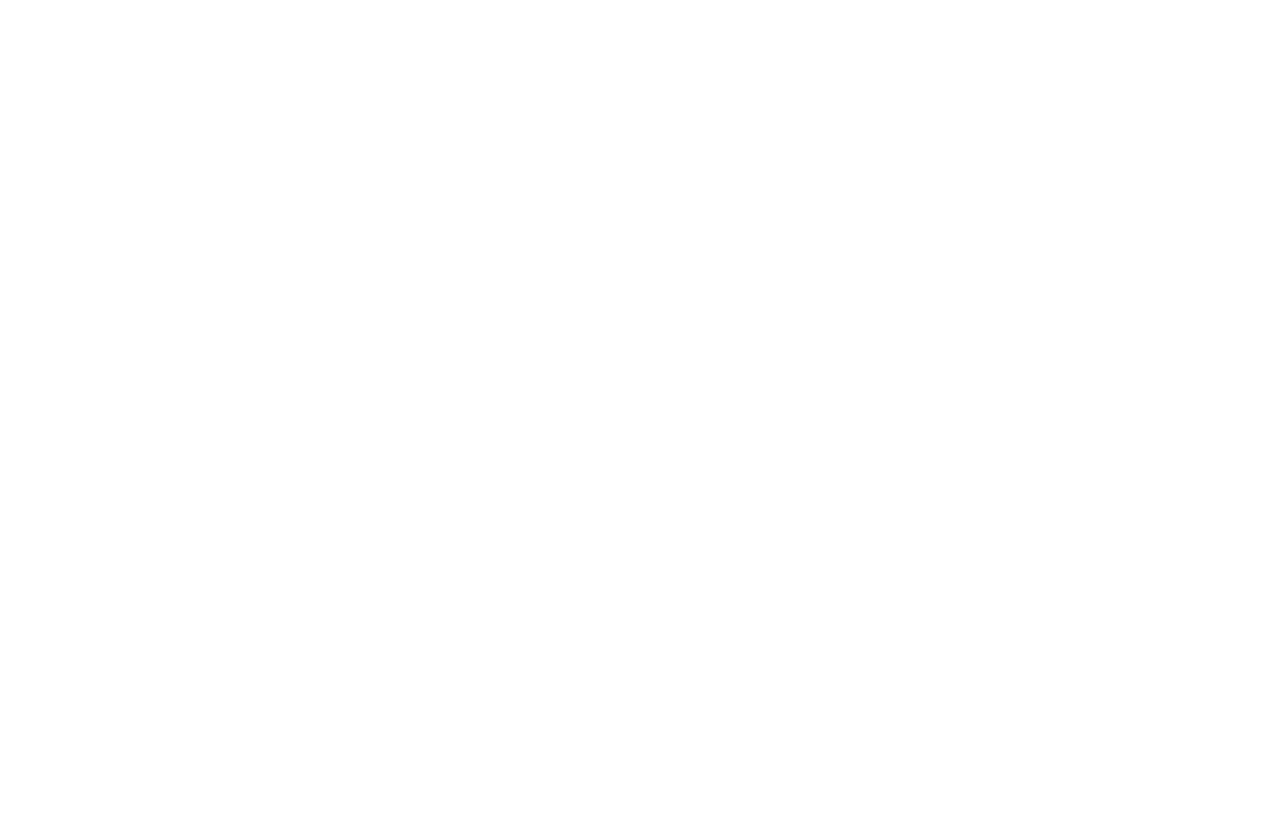
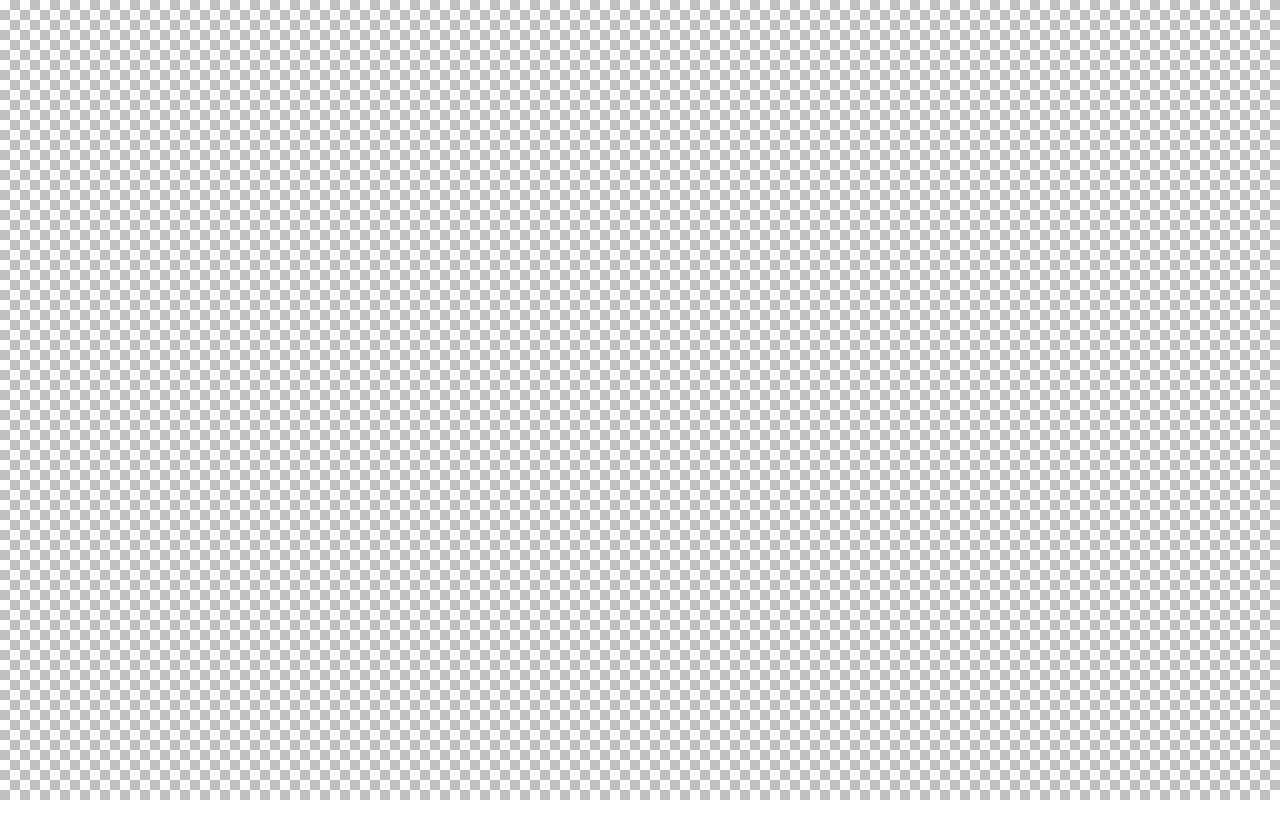
Before and after one commit to detectivekaktus/racecaster, a website with bundled scripts: page src/index.html in a window 1280 px wide. Built offline with nearby package versions, Linux system fonts and the light colour scheme.

Commit message:
Render pseudo-pixels on the canvas.

```diff
--- a/package.json
+++ b/package.json
@@ -3,7 +3,7 @@
   "version": "1.0.0",
   "main": "index.js",
   "scripts": {
-    "build": "npx tsc && cp src/index.html out/index.html",
+    "build": "npx tsc && cp src/index.html out/index.html && mkdir -p out/styles && cp src/styles/style.css out/styles/style.css",
     "dev": "npx ts-node src/index.ts",
     "start": "npm run build && node out/index.js",
     "clean": "rm -r out/"
--- a/src/canvas.ts
+++ /dev/null
@@ -1,5 +0,0 @@
-const canvas = document.getElementById("canvas") as HTMLCanvasElement;
-const ctx = canvas.getContext("2d");
-
-canvas.width = window.innerWidth;
-canvas.height = window.innerHeight;
--- /dev/null
+++ b/src/game.ts
@@ -0,0 +1,36 @@
+const canvas = document.getElementById("canvas") as HTMLCanvasElement;
+const ctx = canvas.getContext("2d") as CanvasRenderingContext2D;
+if (!ctx) throw new Error("No context gotten from the canvas");
+
+const PIXEL_SIZE: number = 10;
+let play: boolean = true;
+let startTime: number = 0;
+
+function resizeCanvas() {
+  canvas.width = window.innerWidth;
+  canvas.height = window.innerHeight;
+}
+
+function drawGame(deltaTime: number) {
+  const width: number = Math.floor(canvas.width / PIXEL_SIZE);
+  const height: number = Math.floor(canvas.height / PIXEL_SIZE);
+
+  for (let y = 0; y < height; y++) {
+    for (let x = 0; x < width; x++) {
+      ctx.fillStyle = (x + y) % 2 == 0 ? "white" : "silver";
+      ctx.fillRect(x * PIXEL_SIZE, y * PIXEL_SIZE, PIXEL_SIZE, PIXEL_SIZE);
+    }
+  }
+}
+
+function draw(timestamp: number) {
+  if (!startTime) startTime = timestamp;
+  const deltaTime = timestamp - startTime;
+
+  resizeCanvas();
+  drawGame(deltaTime);
+
+  if (play) requestAnimationFrame(draw);
+}
+
+requestAnimationFrame(draw);
--- a/src/index.html
+++ b/src/index.html
@@ -4,10 +4,11 @@
   <meta charset="UTF-8">
   <meta name="viewport" content="width=device-width, initial-scale=1.0">
   <meta http-equiv="X-UA-Compatible" content="ie=edge">
+  <link rel="stylesheet" href="styles/style.css">
   <title>Racecaster - Pseudo 3D Racing Game</title>
 </head>
 <body>
     <canvas id="canvas"></canvas>
-    <script src="canvas.js"></script>
+    <script src="game.js"></script>
 </body>
 </html>
--- /dev/null
+++ b/src/styles/style.css
@@ -0,0 +1,4 @@
+* {
+  margin: 0;
+  padding: 0;
+}
```
Also changed, not shown: src/index.ts (+17 -3 lines).
